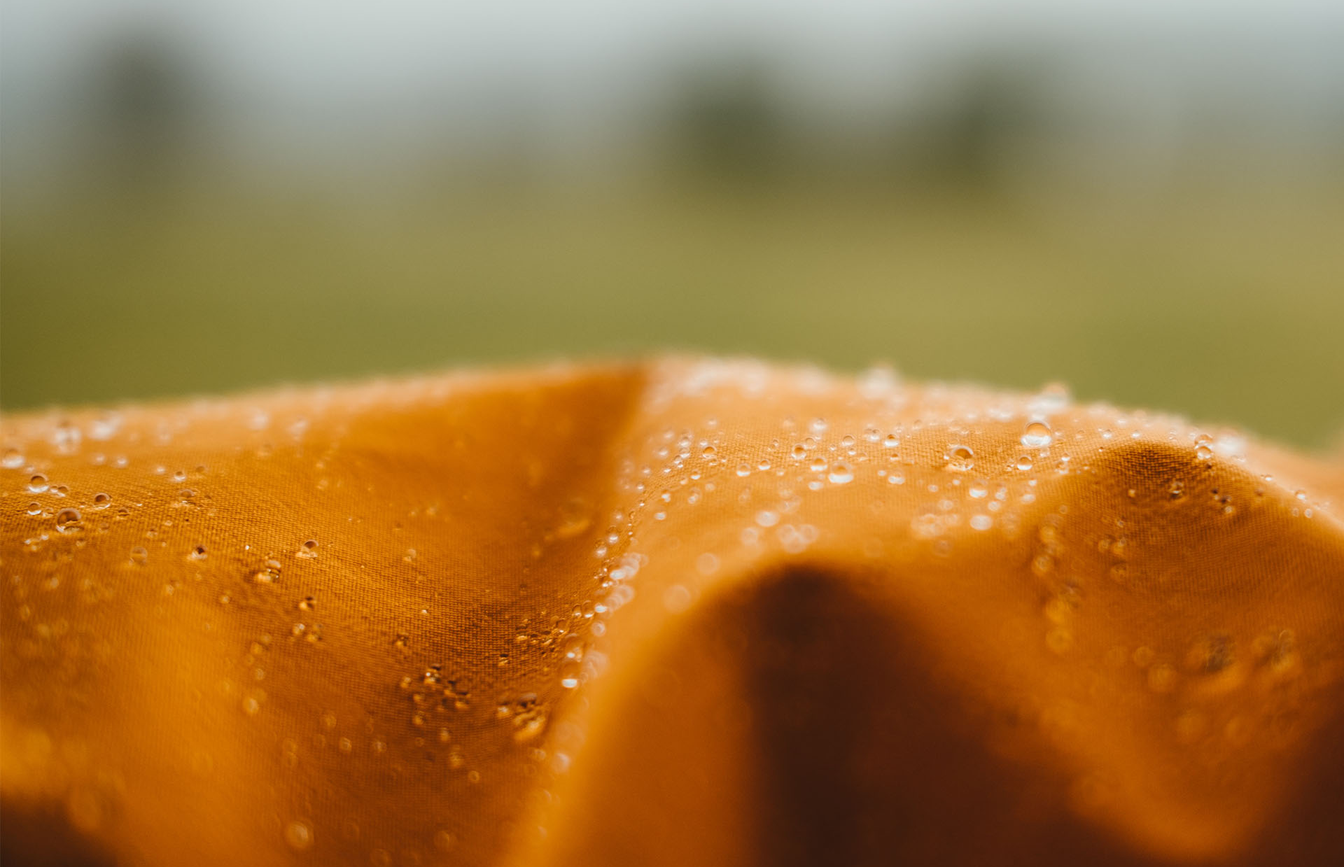
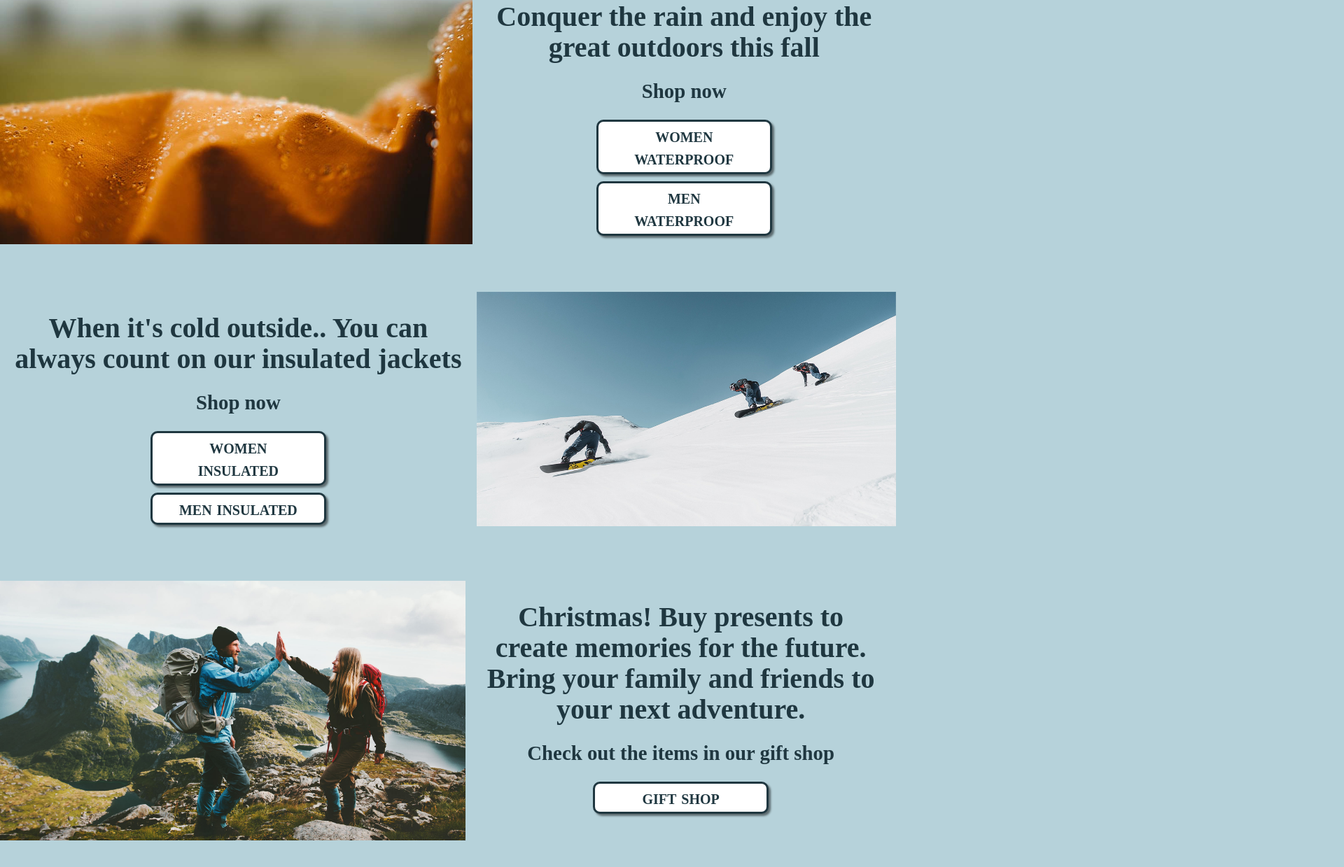
Before and after one commit to Noroff-FEU-Assignments/cross-course-project-EliseAur, a plain HTML site: page index.html in a window 1280 px wide. Shown: the part 821-2060 px from the top of the page at 70% size, 1920 px wide, since content can reach past the window. Drawn offline with Linux system fonts and the light colour scheme; a web font is replaced by a local one.

Commit message:
Added flexboxes to the main part
Waterproof
Insulated
Gift-shop

```diff
--- a/css/styles.css
+++ b/css/styles.css
@@ -34,6 +34,10 @@ footer li a {
 .nav-top {
     display: grid;
     grid-template-columns: 1fr auto;
+    background-color: #fff;
+}
+
+.nav-top > * {
     margin: 10px 30px;
 }
 
@@ -76,6 +80,15 @@ footer ul {
     margin: 0;
 }
 
+footer {
+    background-color: #E6E6E6;
+}
+
+footer a {
+    color: #437F90;
+    font-size: 1.2em;
+}
+
 /*nav > * {
     display: inline-block;
 }*/
@@ -108,6 +121,7 @@ a {
     background-color: #fff;
     border-radius: 10px;
     border: 0.195rem solid #1f3740;
+    margin: 10px auto;
 }
 
 .campaign {
@@ -144,7 +158,8 @@ a {
     background-repeat: no-repeat;
     max-width: 100%;
     height: 500px;
-    position: relative;
+    /*background-size: 100%;*/
+    /*position: relative;*/
 }
 
 .campaign__adventure h1,
@@ -172,7 +187,7 @@ a {
 
 .cta-campaign .cta-home {
     max-width: 130px;
-    margin: auto;
+
 }
 
 .super-deal {
@@ -188,3 +203,41 @@ a {
     margin: 0;
     text-align: center;
 }
+
+/* Waterproof section */
+
+.waterproof, .gift-shop, .insulated {
+    display: flex;
+    max-width: 100%;
+    margin: 40px 0px 40px 0;
+}
+
+
+
+
+
+.waterproof img,
+.insulated img,
+.gift-shop img{
+    flex: 2;
+    width: 100%;
+    min-width: 50%;
+}
+
+.waterproof__content,
+.insulated__content,
+.gift-shop__content{
+    flex: auto;
+    text-align: center;
+    margin: 30px 20px;
+}
+
+.waterproof__content h1,
+.insulated__content h1,
+.gift-shop__content h1 {
+    margin: 0;
+    line-height: 110%;
+    font-size: 2.5em;
+}
+
+.
--- a/index.html
+++ b/index.html
@@ -57,37 +57,39 @@
                     <a href="list-of-products.html" class="super-deal_link"><h1>Super deal! Get 30% discount on selected items</h1></a>
                 </div>
             </section>
-            <section>
+
+                <section class="waterproof" >
                     <div>
-                    <img src="images/home/home - 3 - claudio-schwarz-mJPMbJj4AxA-unsplash.jpg" alt="rain jacket material with drops of water on it" />
+                        <img src="images/home/home-3-claudio-schwarz-mJPMbJj4AxA-unsplash.jpg" alt="rain jacket material with drops of water on it" />
                     </div>
-                <div>
+                    <div class="waterproof__content">
                         <h1>Conquer the rain and enjoy the great outdoors this fall</h1>
                         <h2>Shop now</h2>
                         <a href="list-of-products.html" class="cta cta-home">women waterproof</a>
                         <a href="list-of-products.html" class="cta cta-home">men waterproof</a>
                     </div>
                 </section>
-            <section>
-                <div>
+                <section class="insulated">
+                    <div class="insulated__content">
                         <h1>When it's cold outside.. You can always count on our insulated jackets</h1>
                         <h2>Shop now</h2>
                         <a href="list-of-products.html" class="cta cta-home">women insulated</a>
                         <a href="list-of-products.html" class="cta cta-home">men insulated</a>
                     </div>
                     <div>
-                    <img src="images/home/home - 4 -yann-allegre-83icOWazZZ4-unsplash.jpg" alt="rain jacket material with drops of water on it" />
+                        <img src="images/home/home-4-yann-allegre-83icOWazZZ4-unsplash.jpg" alt="rain jacket material with drops of water on it" />
                     </div>
                 </section>
-            <section>
+                <section class="gift-shop">
                     <div>
                         <img src="images/home/home - 5 - AdobeStock_197639775.jpg" alt="rain jacket material with drops of water on it" />
                     </div>
-                <div>
+                    <div class="gift-shop__content">
                         <h1>Christmas! Buy presents to create memories for the future. Bring your family and friends to your next adventure.</h1>
                         <h2>Check out the items in our gift shop</h2>
                         <a href="list-of-products.html" class="cta cta-home">gift shop</a>
                     </div>
+                </section>
             </section>
         </main>
         <footer>
```
Also changed, not shown: images/home/home-3-claudio-schwarz-mJPMbJj4AxA-unsplash.jpg (added), images/home/home-4-yann-allegre-83icOWazZZ4-unsplash.jpg (added). Lines whose indentation alone changed are shown as unchanged.
